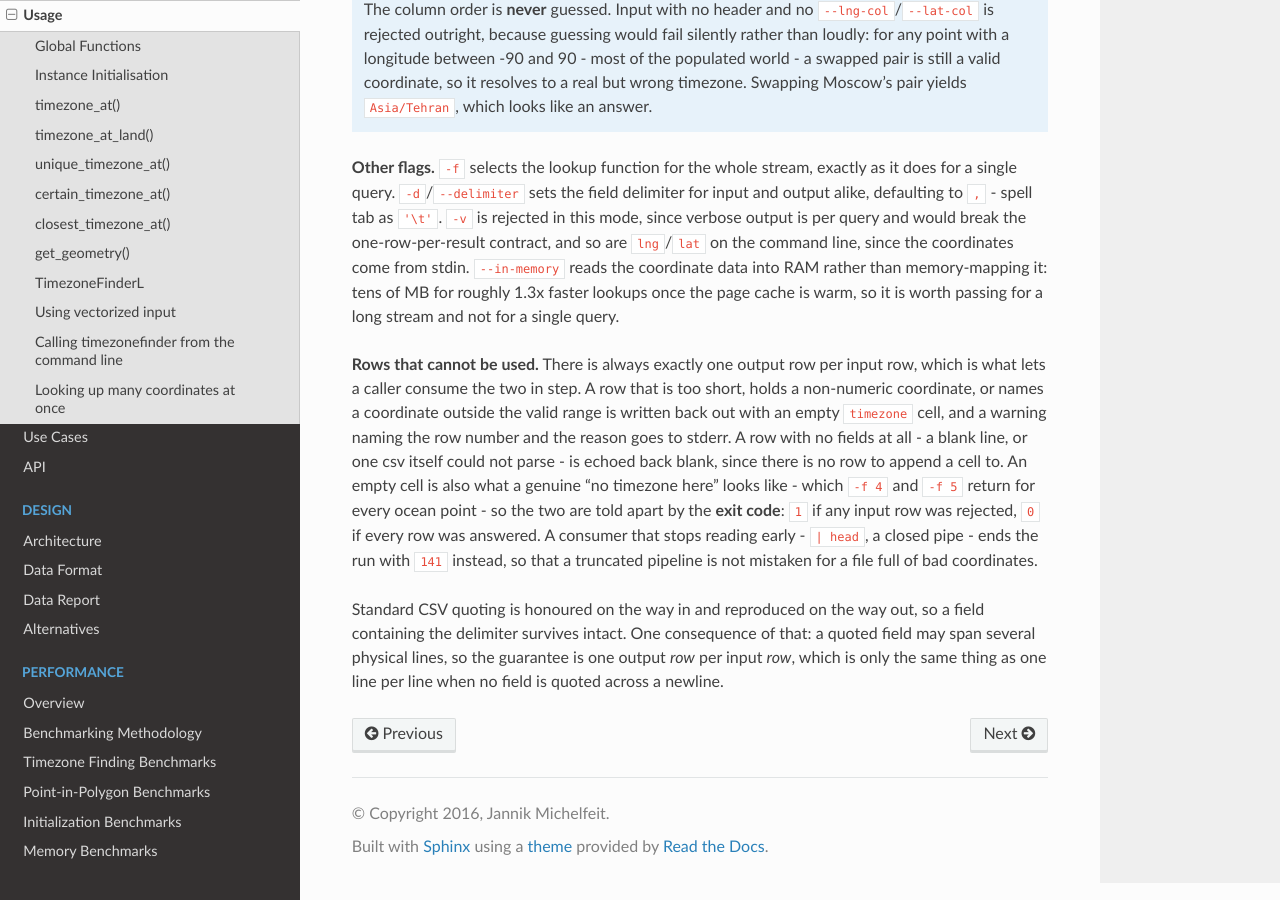
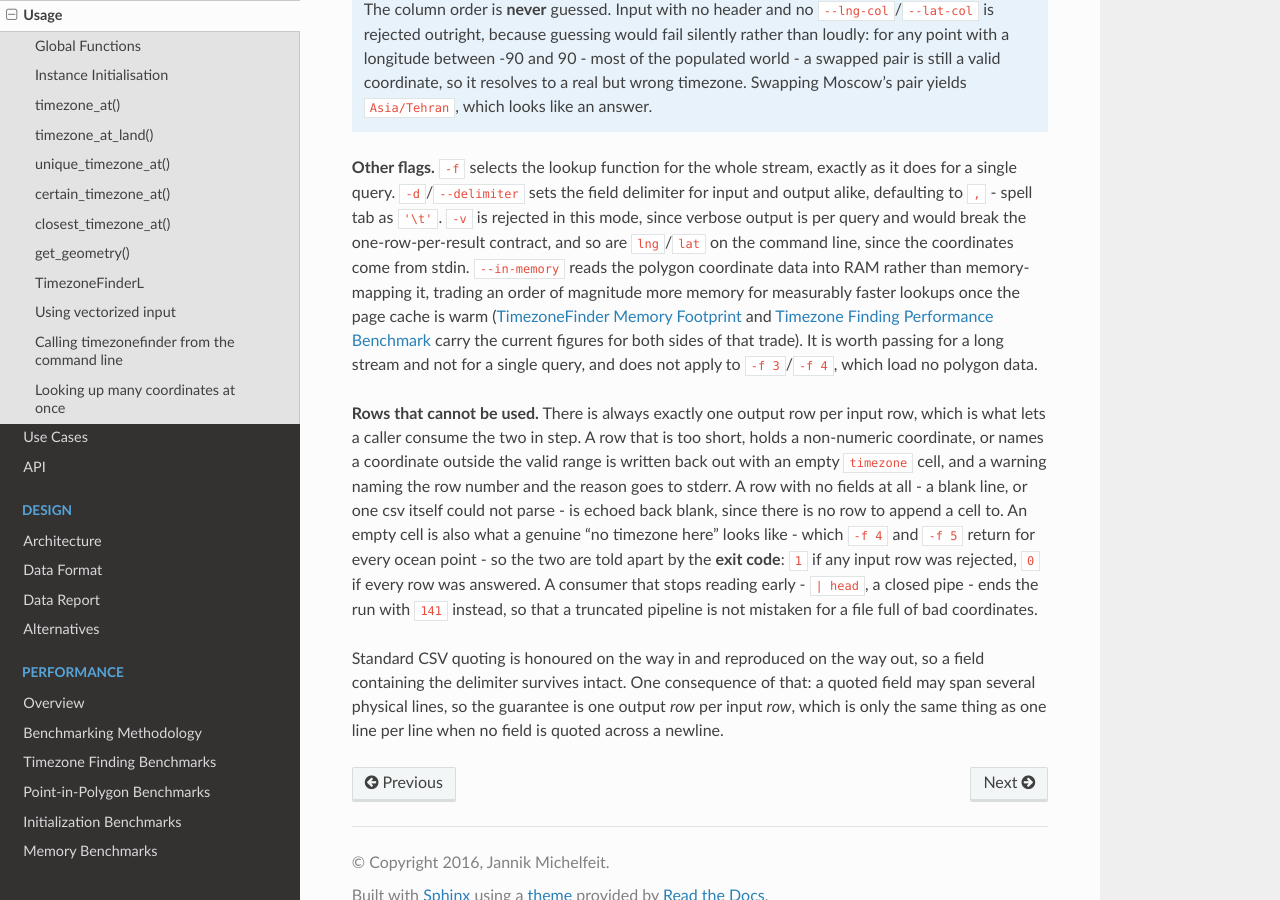
Before and after one commit to jannikmi/timezonefinder, a Sphinx documentation site: the page built from docs/1_usage.rst, in a window 1280 px wide and 900 px high, scrolled down 7807 px. Built offline with Sphinx 7.4.7 and the Read the Docs theme 3.1.0, drawn with Linux system fonts in a browser that asks for light colours.

Commit message:
State the in-memory trade-off as a magnitude, not a measured ratio
"roughly 1.3x faster lookups" was a figure out of a generated benchmark page,
copied by hand into the usage docs, the changelog and the argparse help. The
page it came from reports 1.02x to 1.51x depending on the workload, so the copy
was already narrower than its source, and the next `make reports` moves the
source while every copy stays as it was - which is exactly what CLAUDE.md says
not to write.

Give the magnitude that survives a measurement, and link the two generated
pages that carry the current numbers for both sides of the trade.

Co-Authored-By: Claude Opus 5 <noreply@anthropic.com>

```diff
--- a/docs/1_usage.rst
+++ b/docs/1_usage.rst
@@ -420,10 +420,13 @@ as it does for a single query. ``-d``/``--delimiter`` sets the field delimiter f
 input and output alike, defaulting to ``,`` - spell tab as ``'\t'``. ``-v`` is
 rejected in this mode, since verbose output is per query and would break the
 one-row-per-result contract, and so are ``lng``/``lat`` on the command line, since
-the coordinates come from stdin. ``--in-memory`` reads the coordinate data into
-RAM rather than memory-mapping it: tens of MB for roughly 1.3x faster lookups once
-the page cache is warm, so it is worth passing for a long stream and not for a
-single query.
+the coordinates come from stdin. ``--in-memory`` reads the polygon coordinate data
+into RAM rather than memory-mapping it, trading an order of magnitude more memory
+for measurably faster lookups once the page cache is warm
+(:doc:`benchmark_results_memory` and :doc:`benchmark_results_timezonefinding` carry
+the current figures for both sides of that trade). It is worth passing for a long
+stream and not for a single query, and does not apply to ``-f 3``/``-f 4``, which
+load no polygon data.
 
 **Rows that cannot be used.** There is always exactly one output row per input
 row, which is what lets a caller consume the two in step. A row that is too short,
```
Also changed, not shown: CHANGELOG.rst (+1 -1 lines).
